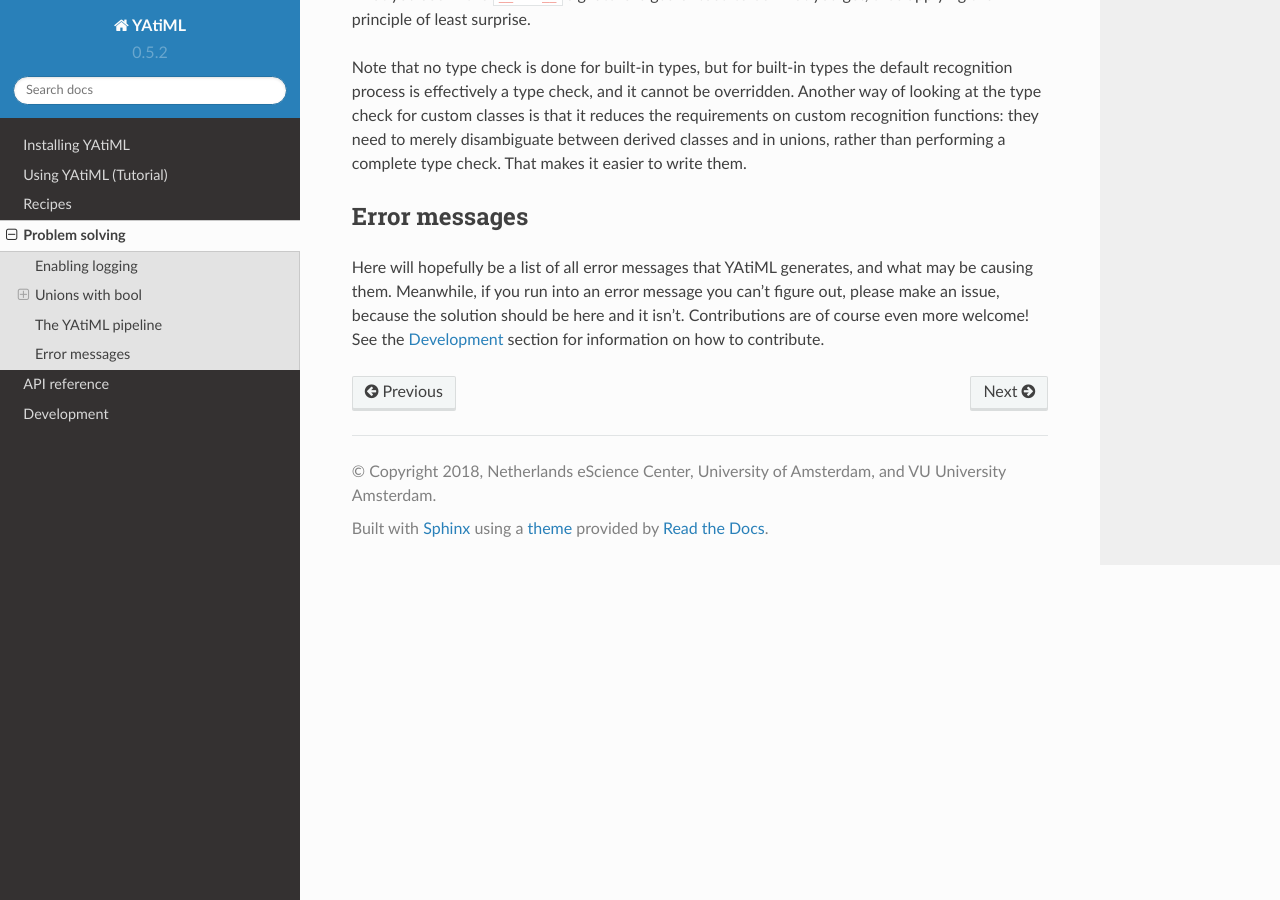
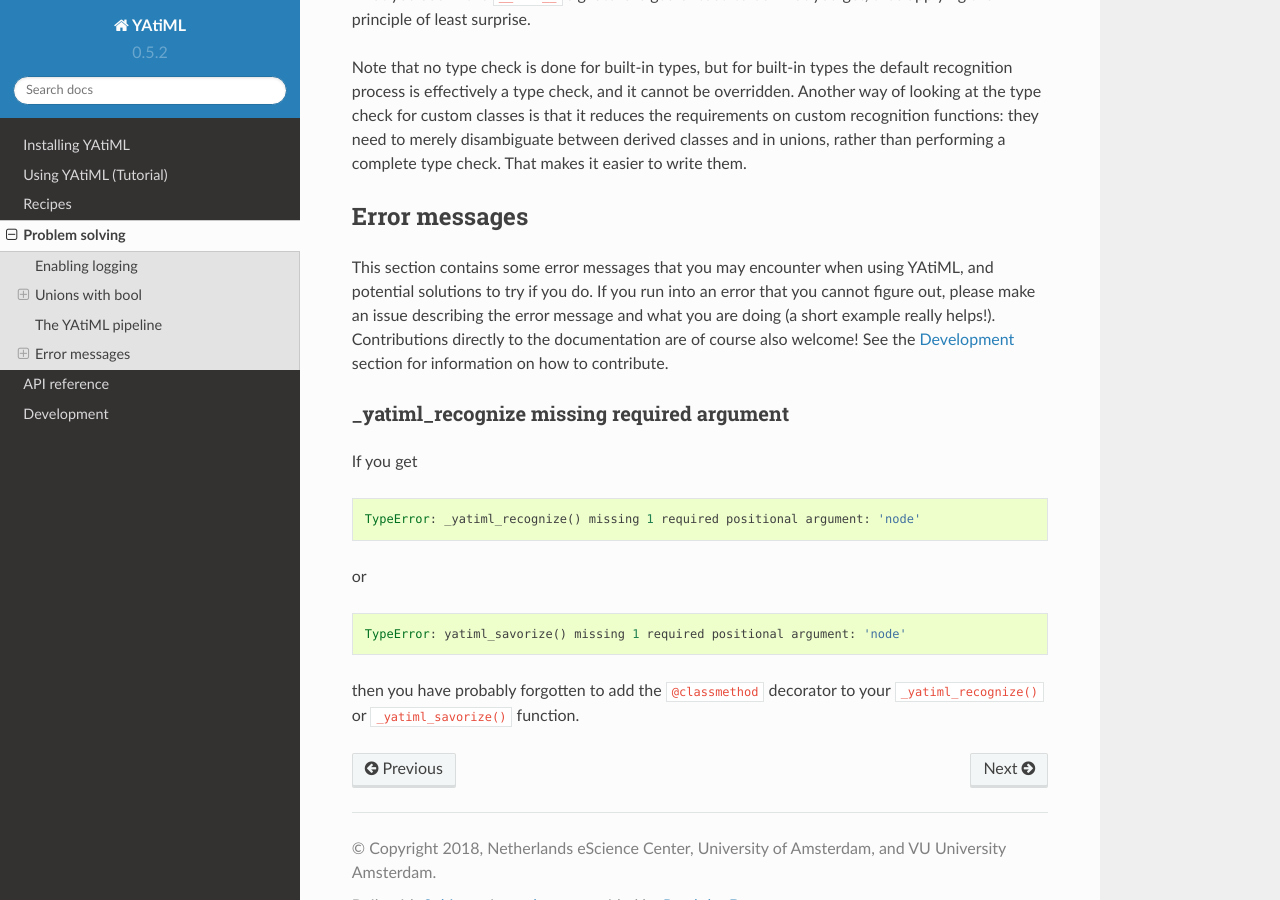
Before and after one commit to yatiml/yatiml, a Sphinx documentation site: the page built from docs/problem_solving.rst, in a window 1280 px wide and 900 px high, scrolled down 3113 px. Built offline with Sphinx 7.4.7 and the Read the Docs theme 2.0.0, drawn with Linux system fonts in a browser that asks for light colours; pages that are not in the unit, such as notebooks, are missing from menus.

Commit message:
Add missing argument error to problem solving section (#11)

```diff
--- a/docs/problem_solving.rst
+++ b/docs/problem_solving.rst
@@ -169,8 +169,28 @@ complete type check. That makes it easier to write them.
 Error messages
 --------------
 
-Here will hopefully be a list of all error messages that YAtiML generates, and
-what may be causing them. Meanwhile, if you run into an error message you can't
-figure out, please make an issue, because the solution should be here and it
-isn't. Contributions are of course even more welcome! See the
+This section contains some error messages that you may encounter when using
+YAtiML, and potential solutions to try if you do. If you run into an error that
+you cannot figure out, please make an issue describing the error message and
+what you are doing (a short example really helps!). Contributions directly to
+the documentation are of course also welcome! See the
 :ref:`development` section for information on how to contribute.
+
+
+_yatiml_recognize missing required argument
+'''''''''''''''''''''''''''''''''''''''''''
+
+If you get
+
+.. code-block::
+
+  TypeError: _yatiml_recognize() missing 1 required positional argument: 'node'
+
+or
+
+.. code-block::
+
+  TypeError: yatiml_savorize() missing 1 required positional argument: 'node'
+
+then you have probably forgotten to add the ``@classmethod`` decorator to your
+``_yatiml_recognize()`` or ``_yatiml_savorize()`` function.
```
